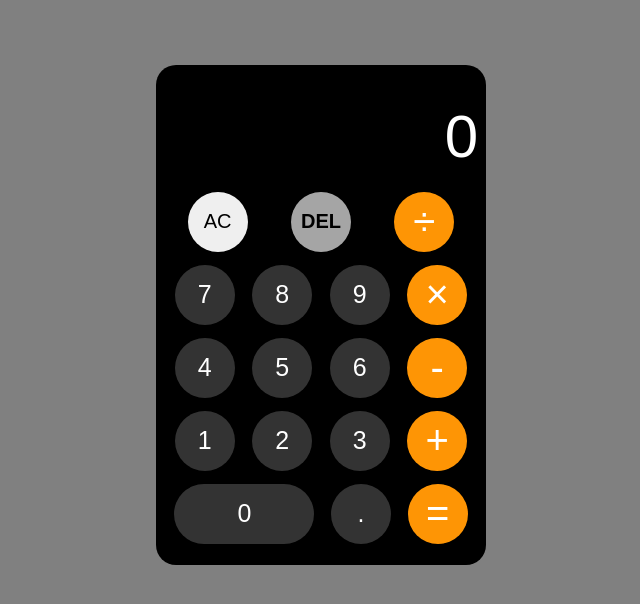
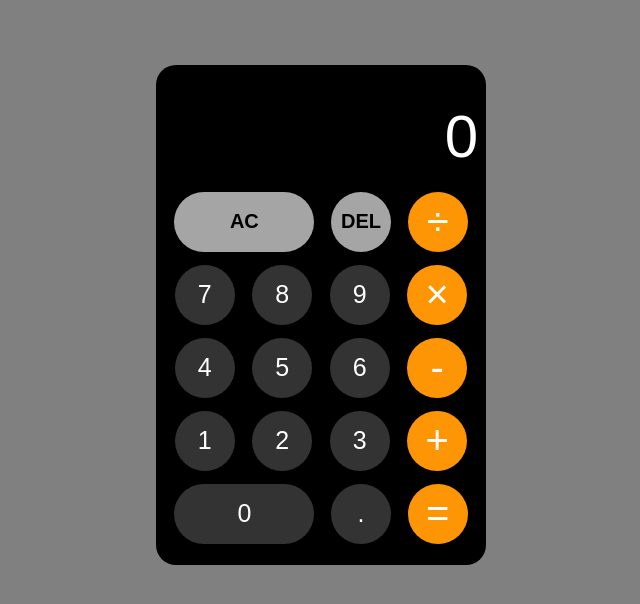
Before and after one commit to MuhammadYousuf88/Calculator, a plain HTML site: page index.html in a window 1280 px wide. Shown: the whole page, without its empty margins (319-959 px from the left). Drawn offline with Linux system fonts and the light colour scheme.

Commit message:
Update style.css

```diff
--- a/style.css
+++ b/style.css
@@ -30,6 +30,7 @@ body{
 	color:white;
 	font-size: 60px;
 	text-align:right;
+	border-radius:0%;
 }
 .userInput::placeholder{
 	color:white;
@@ -55,6 +56,7 @@ button{
 	border:none;
 	outline:none;
 	font-size:20px;
+	text-align:center;
 }
 .doubleButton{
 	width:140px;
@@ -74,6 +76,13 @@ button{
 	background-color:rgb(165,165,165);
 	font-weight:bold;
 }
+.grayButtonDouble{
+	background-color:rgb(165,165,165);
+	font-weight:bold;
+	border-radius:30px;
+	width:140px;
+
+}
 .perButton{
 	font-size:25px;
 }
```
